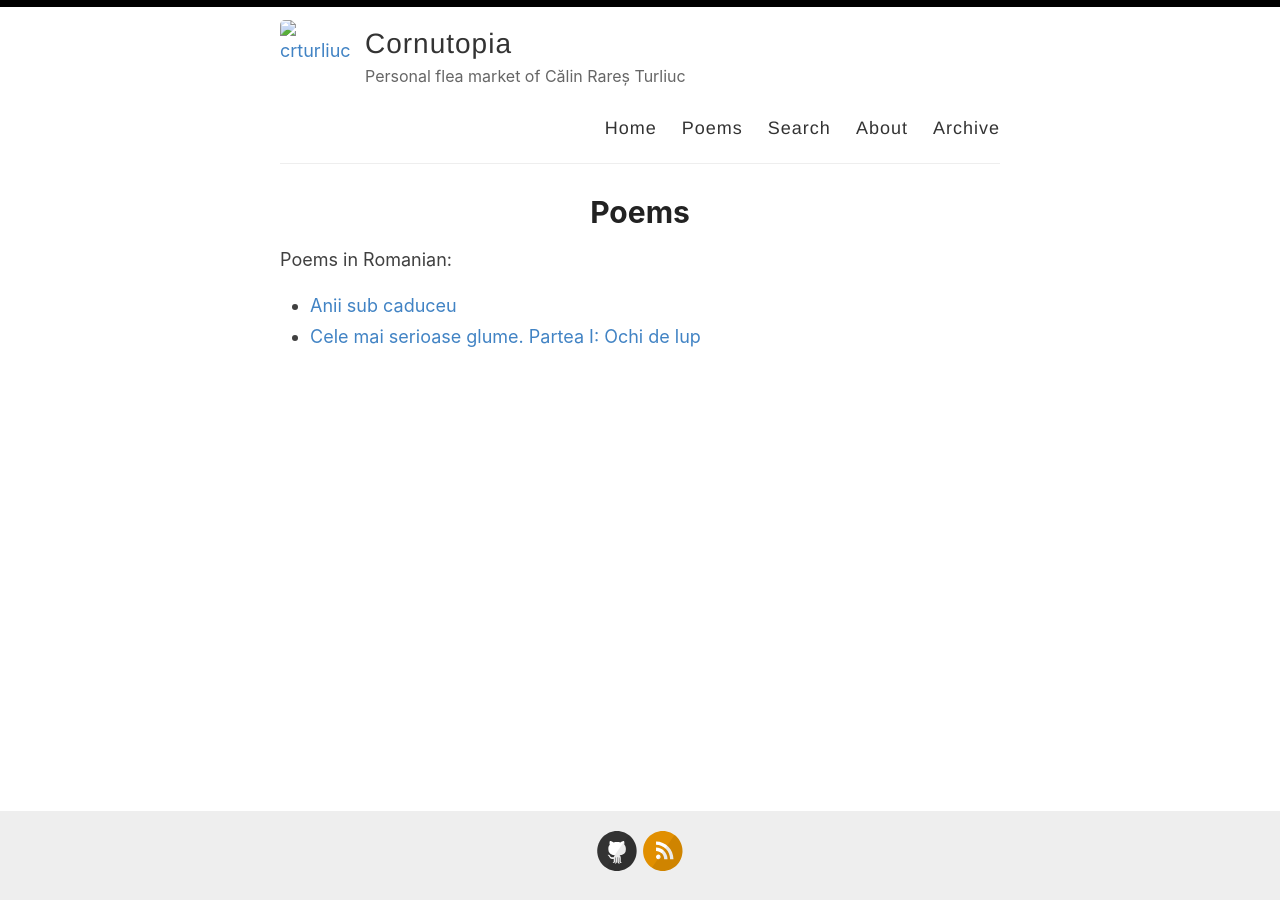
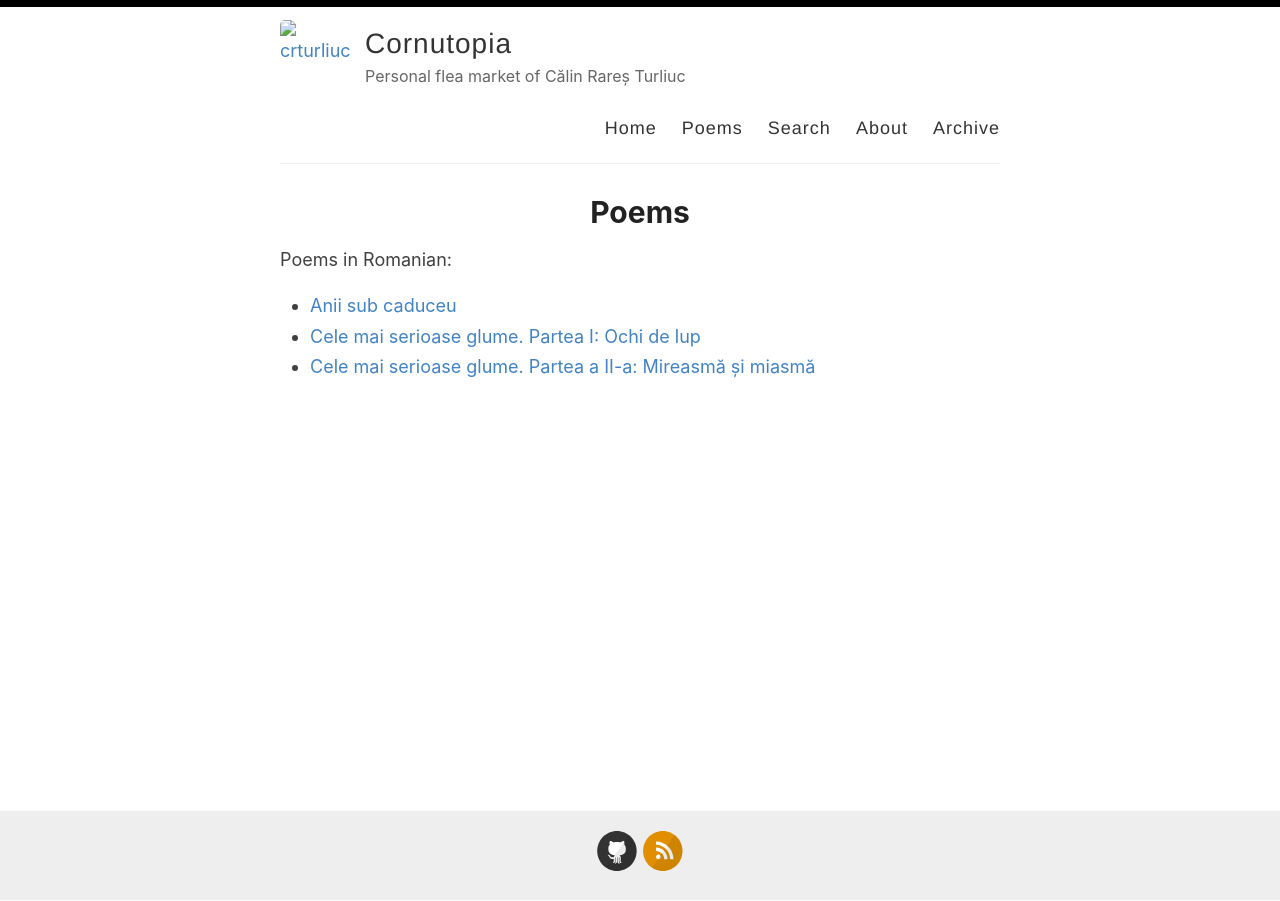
Before and after one commit to crturliuc/crturliuc.github.io, a Jekyll site: the page built from _pages/poems.md, in a window 1280 px wide. Built offline with Jekyll 4.4.1, drawn with Linux system fonts in a browser that asks for light colours.

Commit message:
cele mai serioase glume 2

```diff
--- a/_pages/poems.md
+++ b/_pages/poems.md
@@ -7,3 +7,4 @@ permalink: /poems/
 Poems in Romanian:
 - [Anii sub caduceu](https://github.com/crturliuc/crturliuc.github.io/raw/master/data/anii_sub_caduceu.pdf)
 - [Cele mai serioase glume. Partea I: Ochi de lup](https://github.com/crturliuc/crturliuc.github.io/raw/master/data/cele_mai_serioase_glume_1.pdf)
+- [Cele mai serioase glume. Partea a II-a: Mireasmă și miasmă](https://github.com/crturliuc/crturliuc.github.io/raw/master/data/cele_mai_serioase_glume_2.pdf)
```
Also changed, not shown: 1 other file.
